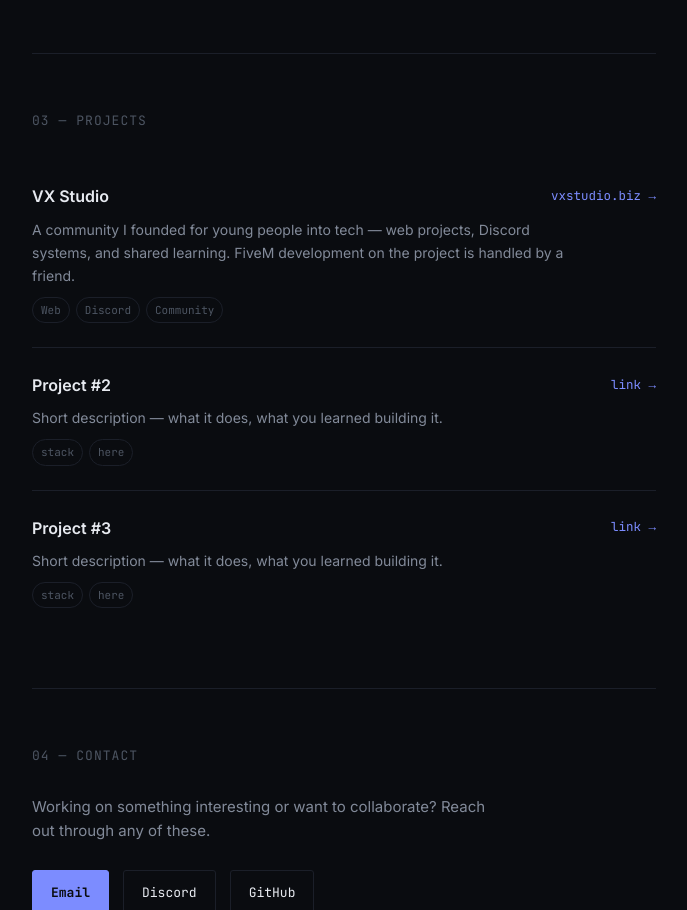
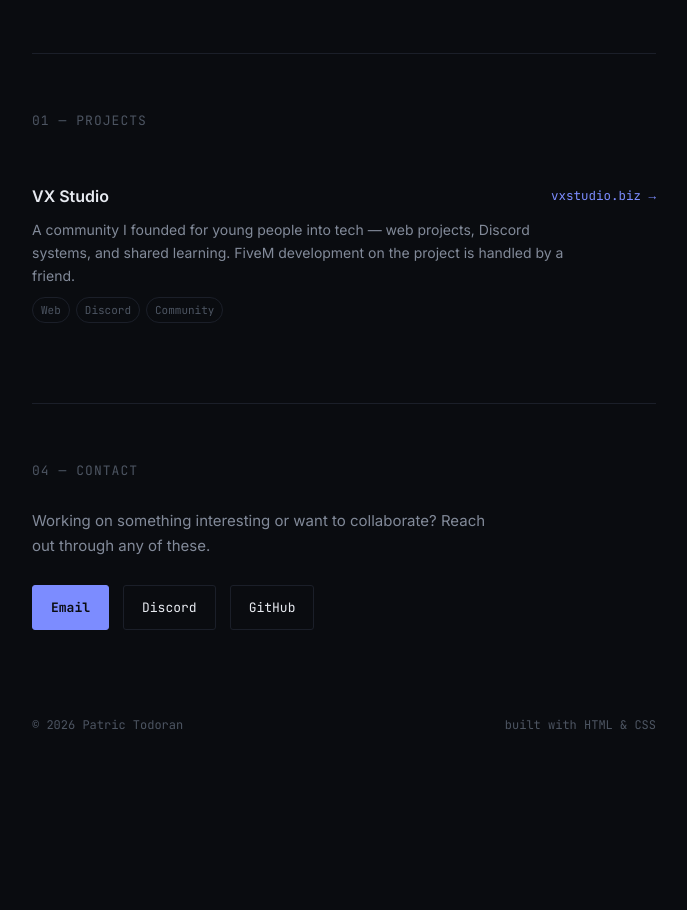
Before and after one commit to 21Darko/patric-portfolio, a plain HTML site: page index.html in a window 1280 px wide. Shown: the part 1168-2078 px from the top of the page, without its empty margins (296-983 px from the left). After the commit the page ends 1954 px from the top, so only its background shows below. Drawn offline with Linux system fonts and the light colour scheme.

```diff
--- a/index.html
+++ b/index.html
@@ -184,7 +184,7 @@
   </section>
 
   <section id="projects">
-    <div class="sec-title">03 — Projects</div>
+    <div class="sec-title">01 — Projects</div>
     <div class="proj">
       <div class="proj-top">
         <div class="proj-name">VX Studio</div>
@@ -192,22 +192,6 @@
       </div>
       <div class="proj-desc">A community I founded for young people into tech — web projects, Discord systems, and shared learning. FiveM development on the project is handled by a friend.</div>
       <div class="proj-stack"><span>Web</span><span>Discord</span><span>Community</span></div>
-    </div>
-    <div class="proj">
-      <div class="proj-top">
-        <div class="proj-name">Project #2</div>
-        <a class="proj-link" href="#" target="_blank" rel="noopener">link →</a>
-      </div>
-      <div class="proj-desc">Short description — what it does, what you learned building it.</div>
-      <div class="proj-stack"><span>stack</span><span>here</span></div>
-    </div>
-    <div class="proj">
-      <div class="proj-top">
-        <div class="proj-name">Project #3</div>
-        <a class="proj-link" href="#" target="_blank" rel="noopener">link →</a>
-      </div>
-      <div class="proj-desc">Short description — what it does, what you learned building it.</div>
-      <div class="proj-stack"><span>stack</span><span>here</span></div>
     </div>
   </section>
 
```
